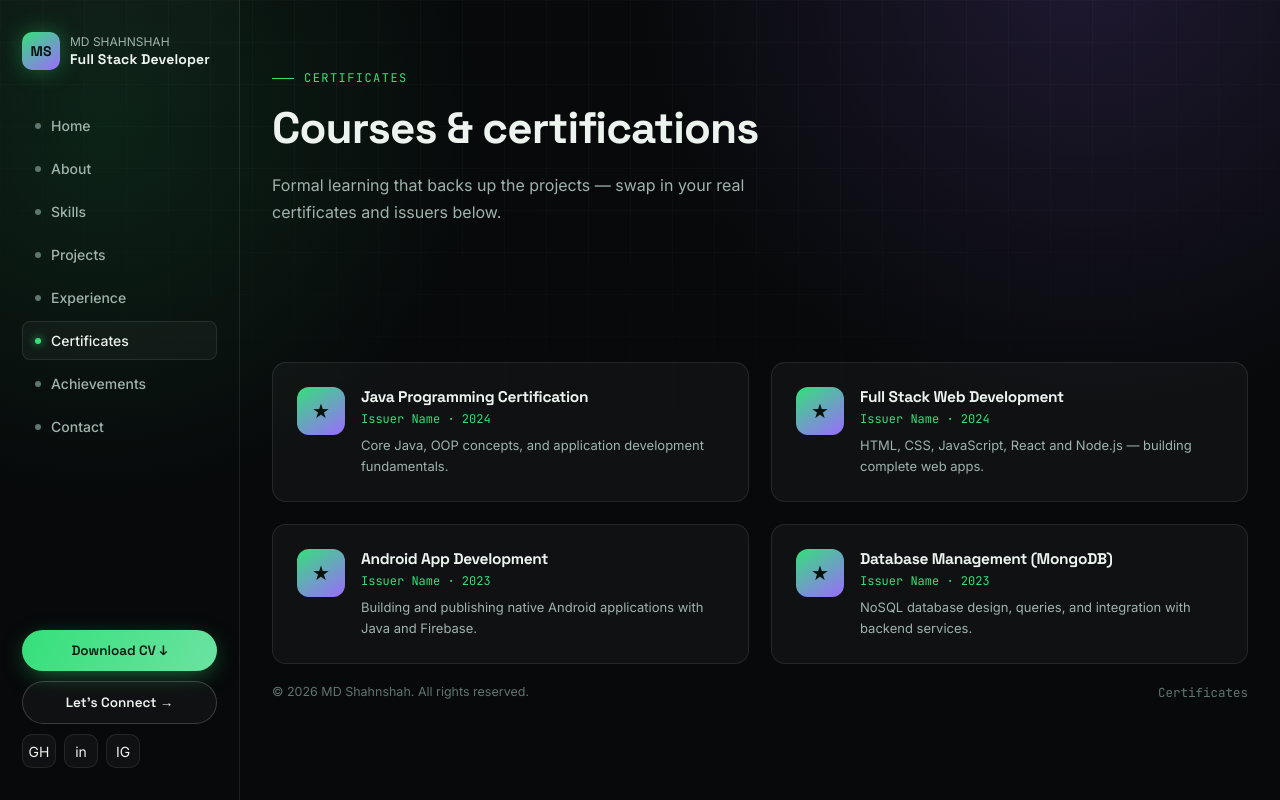
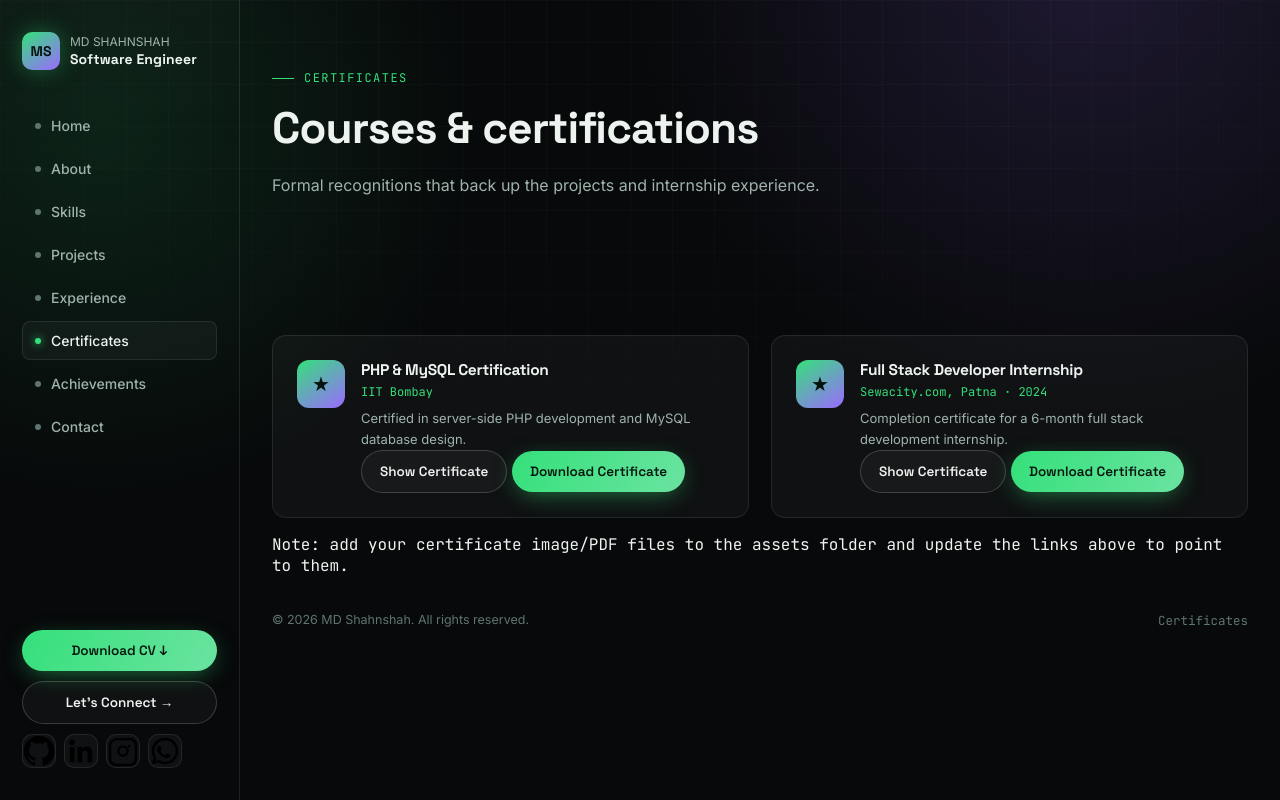
Before and after one commit to shahanshah786/Portfolio, a plain HTML site: page certificates.html in a window 1280 px wide. Drawn offline with Linux system fonts and the light colour scheme.

Commit message:
Update certificates.html

```diff
--- a/certificates.html
+++ b/certificates.html
@@ -26,7 +26,7 @@
   <aside class="side">
     <div class="brand">
       <div class="mark">MS</div>
-      <div class="name">MD SHAHNSHAH<br><b>Full Stack Developer</b></div>
+      <div class="name">MD SHAHNSHAH<br><b>Software Engineer</b></div>
     </div>
 
     <nav>
@@ -43,12 +43,21 @@
     </nav>
 
     <div class="cta">
-      <a href="#" class="btn btn-primary">Download CV ↓</a>
+      <a href="assets/SHAHNSHAH-RESUME.pdf" download class="btn btn-primary">Download CV ↓</a>
       <a href="index.html#contact" class="btn btn-ghost">Let's Connect →</a>
       <div class="social-row">
-        <a href="https://github.com/shahanshah786" title="GitHub">GH</a>
-        <a href="https://www.linkedin.com/in/md-shahnshah-4562a4266/" title="LinkedIn">in</a>
-        <a href="https://www.instagram.com/shanshu.1" title="Instagram">IG</a>
+        <a href="https://github.com/shahanshah786" title="GitHub" target="_blank" rel="noopener">
+          <svg viewBox="0 0 24 24"><path d="M12 .5C5.73.5.5 5.73.5 12c0 5.09 3.29 9.4 7.86 10.93.57.1.78-.25.78-.55 0-.27-.01-1.17-.02-2.12-3.2.7-3.88-1.36-3.88-1.36-.52-1.33-1.28-1.68-1.28-1.68-1.04-.71.08-.7.08-.7 1.15.08 1.76 1.18 1.76 1.18 1.03 1.76 2.7 1.25 3.36.96.1-.75.4-1.25.73-1.54-2.55-.29-5.24-1.28-5.24-5.68 0-1.25.45-2.28 1.18-3.08-.12-.29-.51-1.46.11-3.04 0 0 .96-.31 3.15 1.18a10.9 10.9 0 0 1 5.74 0c2.19-1.49 3.15-1.18 3.15-1.18.62 1.58.23 2.75.11 3.04.73.8 1.18 1.83 1.18 3.08 0 4.41-2.69 5.38-5.25 5.67.41.36.78 1.06.78 2.14 0 1.55-.01 2.79-.01 3.17 0 .3.2.66.79.55A10.52 10.52 0 0 0 23.5 12C23.5 5.73 18.27.5 12 .5Z"/></svg>
+        </a>
+        <a href="https://www.linkedin.com/in/md-shahnshah-4562a4266/" title="LinkedIn" target="_blank" rel="noopener">
+          <svg viewBox="0 0 24 24"><path d="M20.45 20.45h-3.55v-5.57c0-1.33-.02-3.03-1.85-3.03-1.85 0-2.14 1.45-2.14 2.94v5.66H9.36V9h3.41v1.56h.05c.47-.9 1.63-1.85 3.36-1.85 3.6 0 4.27 2.37 4.27 5.45v6.29ZM5.34 7.43a2.06 2.06 0 1 1 0-4.12 2.06 2.06 0 0 1 0 4.12ZM7.12 20.45H3.56V9h3.56v11.45Z"/></svg>
+        </a>
+        <a href="https://www.instagram.com/shanshu.1" title="Instagram" target="_blank" rel="noopener">
+          <svg viewBox="0 0 24 24"><path d="M12 2.16c3.2 0 3.58.01 4.85.07 1.17.05 1.97.24 2.43.4a4.9 4.9 0 0 1 1.77 1.15c.5.5.85 1.06 1.15 1.77.16.46.35 1.26.4 2.43.06 1.27.07 1.65.07 4.85s-.01 3.58-.07 4.85c-.05 1.17-.24 1.97-.4 2.43a4.9 4.9 0 0 1-1.15 1.77 4.9 4.9 0 0 1-1.77 1.15c-.46.16-1.26.35-2.43.4-1.27.06-1.65.07-4.85.07s-3.58-.01-4.85-.07c-1.17-.05-1.97-.24-2.43-.4a4.9 4.9 0 0 1-1.77-1.15 4.9 4.9 0 0 1-1.15-1.77c-.16-.46-.35-1.26-.4-2.43-.06-1.27-.07-1.65-.07-4.85s.01-3.58.07-4.85c.05-1.17.24-1.97.4-2.43A4.9 4.9 0 0 1 3.95 3.78a4.9 4.9 0 0 1 1.77-1.15c.46-.16 1.26-.35 2.43-.4C9.42 2.17 9.8 2.16 12 2.16Zm0 1.8c-3.15 0-3.5.01-4.74.07-.96.04-1.48.2-1.82.34-.46.18-.79.4-1.13.74-.34.34-.56.67-.74 1.13-.14.34-.3.86-.34 1.82-.06 1.24-.07 1.6-.07 4.74s.01 3.5.07 4.74c.04.96.2 1.48.34 1.82.18.46.4.79.74 1.13.34.34.67.56 1.13.74.34.14.86.3 1.82.34 1.24.06 1.6.07 4.74.07s3.5-.01 4.74-.07c.96-.04 1.48-.2 1.82-.34.46-.18.79-.4 1.13-.74.34-.34.56-.67.74-1.13.14-.34.3-.86.34-1.82.06-1.24.07-1.6.07-4.74s-.01-3.5-.07-4.74c-.04-.96-.2-1.48-.34-1.82a3.06 3.06 0 0 0-.74-1.13 3.06 3.06 0 0 0-1.13-.74c-.34-.14-.86-.3-1.82-.34-1.24-.06-1.6-.07-4.74-.07Zm0 3.65a4.39 4.39 0 1 1 0 8.78 4.39 4.39 0 0 1 0-8.78Zm0 1.8a2.59 2.59 0 1 0 0 5.18 2.59 2.59 0 0 0 0-5.18Zm4.56-2a1.03 1.03 0 1 1 0 2.06 1.03 1.03 0 0 1 0-2.06Z"/></svg>
+        </a>
+        <a href="https://wa.me/917903267211" title="WhatsApp" target="_blank" rel="noopener" class="whatsapp">
+          <svg viewBox="0 0 24 24"><path d="M12.02 2.1a9.9 9.9 0 0 0-8.5 15L2 22l5.06-1.47a9.9 9.9 0 0 0 4.96 1.33h.01c5.46 0 9.9-4.43 9.9-9.9a9.85 9.85 0 0 0-2.9-6.99 9.83 9.83 0 0 0-7.01-2.87Zm0 1.8c2.15 0 4.18.84 5.7 2.37a8.03 8.03 0 0 1 2.36 5.71c0 4.46-3.63 8.09-8.09 8.09a8.1 8.1 0 0 1-4.12-1.13l-.3-.17-3 .87.88-2.93-.19-.3a8.06 8.06 0 0 1-1.24-4.3c0-4.46 3.63-8.09 8.09-8.09Zm-4.5 4.3c-.16 0-.42.06-.64.3-.22.24-.85.83-.85 2.03 0 1.2.87 2.35 1 2.51.12.16 1.7 2.72 4.19 3.7.58.25 1.04.4 1.4.51.59.19 1.13.16 1.55.1.47-.07 1.46-.6 1.67-1.18.2-.58.2-1.08.14-1.18-.06-.1-.23-.16-.47-.28-.24-.12-1.46-.72-1.68-.8-.23-.08-.4-.12-.56.12-.16.24-.64.8-.79.97-.14.16-.29.18-.53.06-.24-.12-1.03-.38-1.96-1.21a7.36 7.36 0 0 1-1.36-1.7c-.14-.24-.02-.37.11-.49.11-.11.24-.29.36-.43.12-.14.16-.24.24-.4.08-.16.04-.3-.02-.42-.06-.12-.56-1.36-.78-1.85-.2-.48-.41-.42-.56-.42h-.47Z"/></svg>
+        </a>
       </div>
     </div>
   </aside>
@@ -58,7 +67,7 @@
       <div class="wrap">
         <div class="eyebrow reveal">Certificates</div>
         <h1 class="reveal">Courses &amp; certifications</h1>
-        <p class="reveal">Formal learning that backs up the projects — swap in your real certificates and issuers below.</p>
+        <p class="reveal">Formal recognitions that back up the projects and internship experience.</p>
       </div>
     </section>
 
@@ -68,41 +77,32 @@
 
           <div class="cert-card">
             <div class="cert-icon">★</div>
-            <div>
-              <h3>Java Programming Certification</h3>
-              <div class="issuer mono">Issuer Name · 2024</div>
-              <p>Core Java, OOP concepts, and application development fundamentals.</p>
+            <div style="flex:1;">
+              <h3>PHP &amp; MySQL Certification</h3>
+              <div class="issuer mono">IIT Bombay</div>
+              <p>Certified in server-side PHP development and MySQL database design.</p>
+              <div class="cert-actions">
+                <a href="#" class="btn btn-ghost btn-sm">Show Certificate</a>
+                <a href="#" download class="btn btn-primary btn-sm">Download Certificate</a>
+              </div>
             </div>
           </div>
 
           <div class="cert-card">
             <div class="cert-icon">★</div>
-            <div>
-              <h3>Full Stack Web Development</h3>
-              <div class="issuer mono">Issuer Name · 2024</div>
-              <p>HTML, CSS, JavaScript, React and Node.js — building complete web apps.</p>
-            </div>
-          </div>
-
-          <div class="cert-card">
-            <div class="cert-icon">★</div>
-            <div>
-              <h3>Android App Development</h3>
-              <div class="issuer mono">Issuer Name · 2023</div>
-              <p>Building and publishing native Android applications with Java and Firebase.</p>
-            </div>
-          </div>
-
-          <div class="cert-card">
-            <div class="cert-icon">★</div>
-            <div>
-              <h3>Database Management (MongoDB)</h3>
-              <div class="issuer mono">Issuer Name · 2023</div>
-              <p>NoSQL database design, queries, and integration with backend services.</p>
+            <div style="flex:1;">
+              <h3>Full Stack Developer Internship</h3>
+              <div class="issuer mono">Sewacity.com, Patna · 2024</div>
+              <p>Completion certificate for a 6-month full stack development internship.</p>
+              <div class="cert-actions">
+                <a href="#" class="btn btn-ghost btn-sm">Show Certificate</a>
+                <a href="#" download class="btn btn-primary btn-sm">Download Certificate</a>
+              </div>
             </div>
           </div>
 
         </div>
+        <p class="note mono reveal">Note: add your certificate image/PDF files to the assets folder and update the links above to point to them.</p>
       </div>
     </section>
 
```
